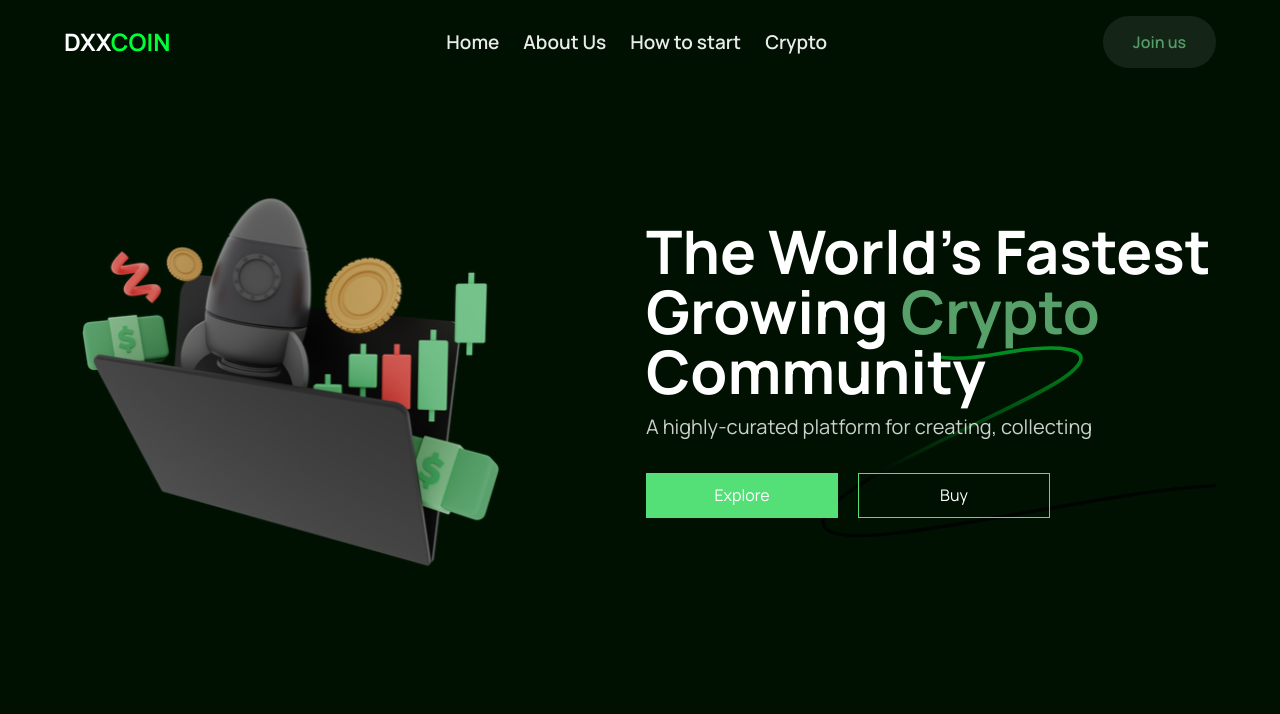
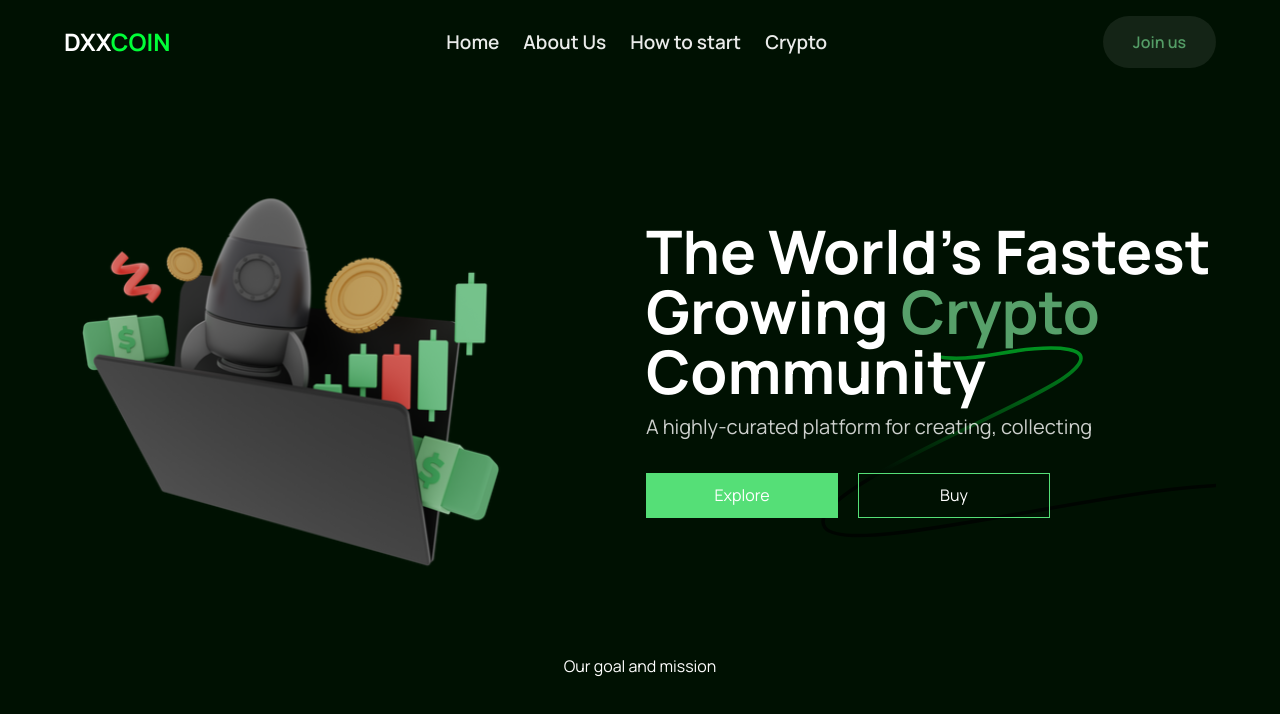
Before and after one commit to gift56/DxxCoin, a React (Vite) app: page / in a window 1280 px wide. Shown: the top 714 px of the page. Built offline with nearby package versions, Linux system fonts and the light colour scheme.

Commit message:
working on some stuff

```diff
--- a/src/components/Goals.jsx
+++ b/src/components/Goals.jsx
@@ -5,8 +5,10 @@ const Goals = () => {
   return (
     <section id="about">
       <div className="container">
-        <div className="flex flex-col w-full gap-4">
-
+        <div className="flex flex-col w-full gap-4 py-5">
+          <div className="flex gap-4 flex-col w-full items-center justify-center">
+            <h2>Our goal and mission</h2>
+          </div>
         </div>
       </div>
     </section>
```
